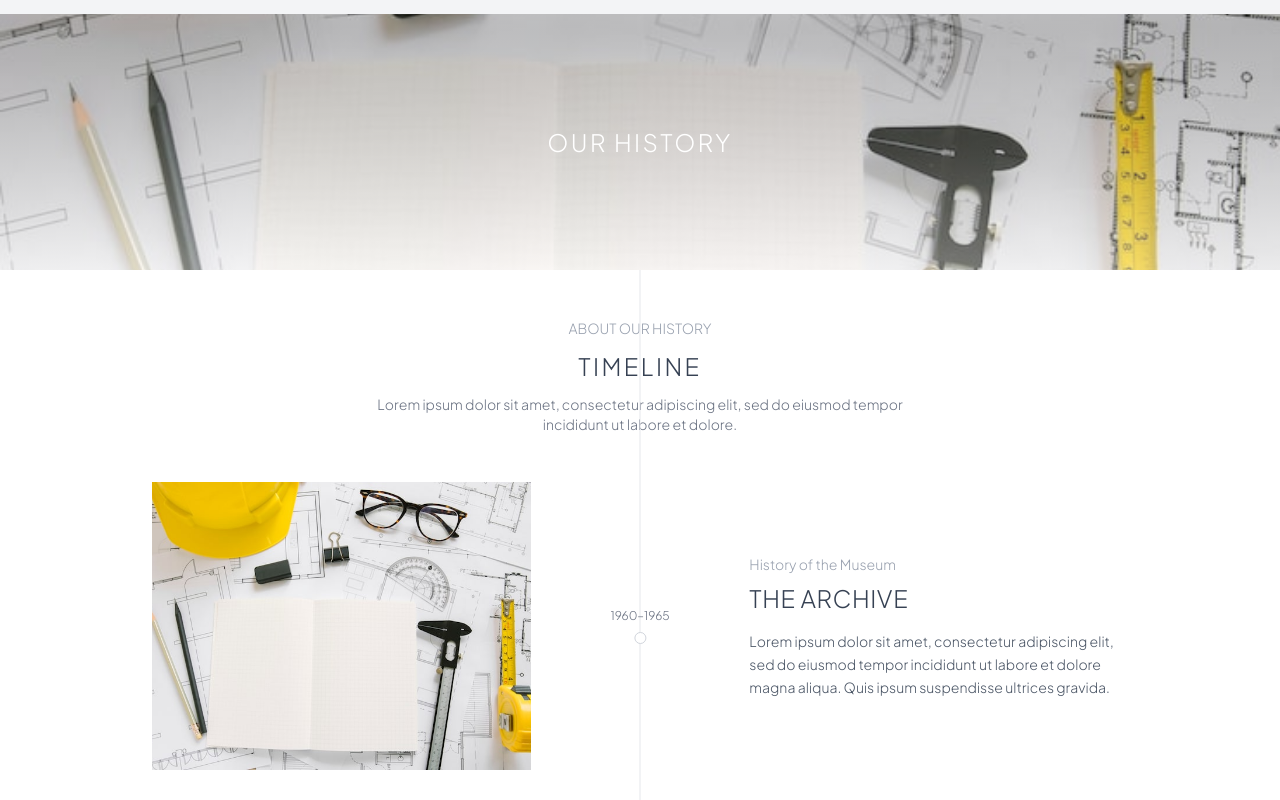
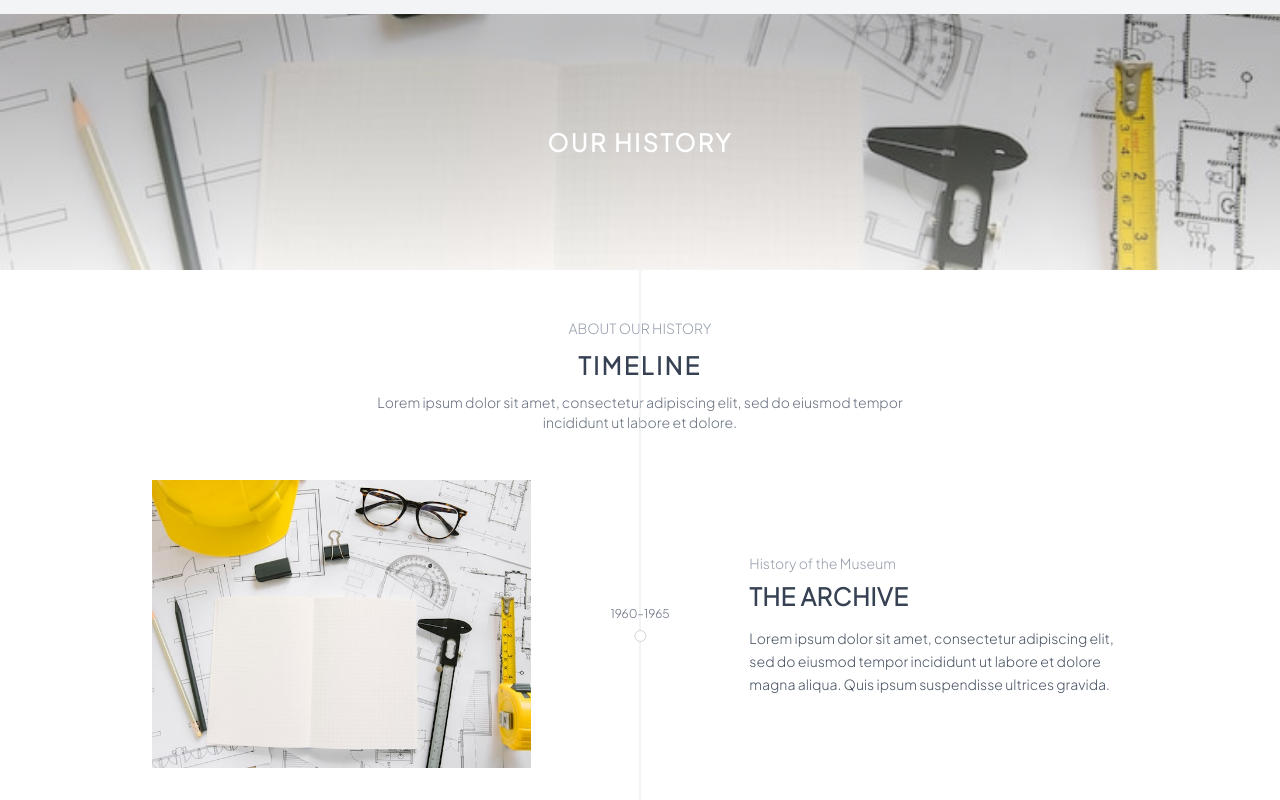
Before and after one commit to emmasam1/Veekites_client, a React (Vite) app: page /about-us in a window 1280 px wide. Shown: the part 3000-3800 px from the top of the page. Built offline with nearby package versions, Linux system fonts and the light colour scheme.

Commit message:
updated home

```diff
--- a/src/components/about/OurHistory.jsx
+++ b/src/components/about/OurHistory.jsx
@@ -38,7 +38,7 @@ export default function OurHistory() {
       >
         <div className="absolute inset-0 bg-gradient-to-b from-black/20 to-white/40" />
         <div className="absolute inset-0 flex items-center justify-center">
-          <h2 className="text-white text-xl md:text-2xl tracking-widest uppercase">
+          <h2 className="text-white text-xl md:text-2xl tracking-widest font-bold uppercase">
             OUR HISTORY
           </h2>
         </div>
@@ -52,7 +52,7 @@ export default function OurHistory() {
         {/* Intro / Title centered above timeline */}
         <div className="text-center mb-12">
           <p className="text-sm text-gray-400 uppercase">About our history</p>
-          <h3 className="text-lg md:text-2xl tracking-widest my-3">
+          <h3 className="text-lg md:text-2xl tracking-widest my-3 leading-tight font-bold">
             TIMELINE
           </h3>
           <p className="text-sm text-gray-500 max-w-xl mx-auto">
@@ -93,7 +93,7 @@ export default function OurHistory() {
                 <div className="w-full md:w-5/12 px-3 md:px-6 flex items-center">
                   <div className="max-w-[36rem]">
                     <p className="text-sm text-gray-400 mb-2">{ev.small}</p>
-                    <h4 className="text-lg md:text-2xl tracking-wide mb-4">
+                    <h4 className="text-lg md:text-2xl tracking-wide mb-4 leading-tight font-bold">
                       {ev.title}
                     </h4>
                     <p className="text-sm text-gray-600 leading-relaxed">{ev.desc}</p>
```
